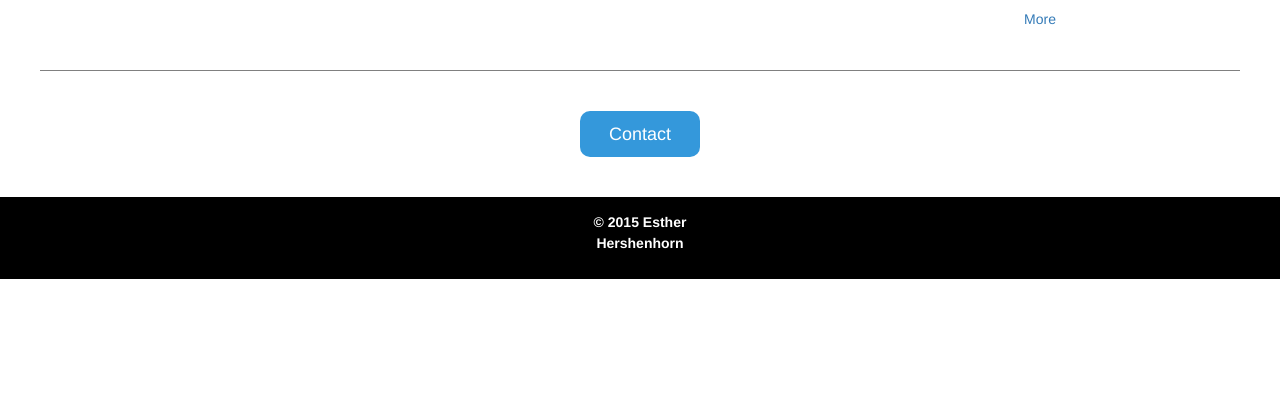
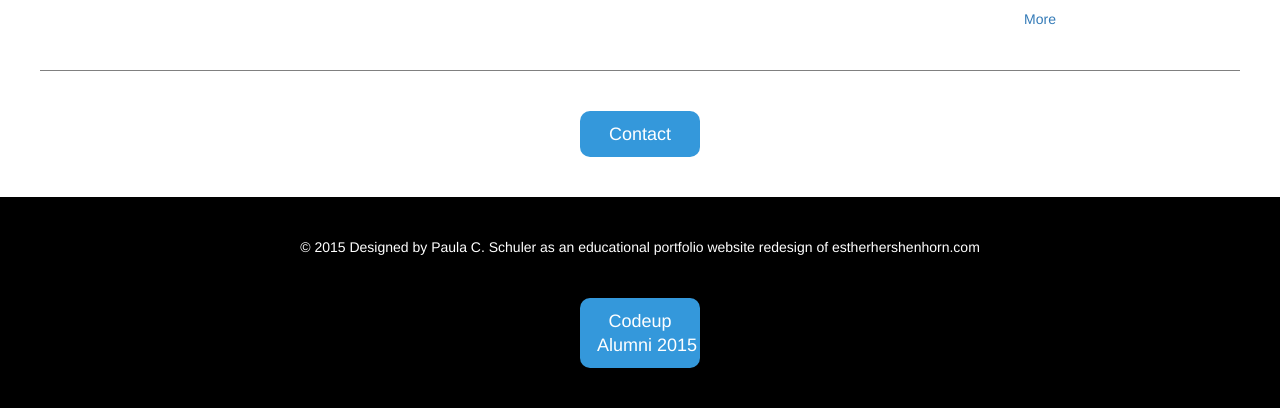
Before and after one commit to paula-c-schuler/planner.dev, a PHP site: page /index.php in a window 1280 px wide. Shown: the part 864-1272 px from the top of the page. Before the commit the page ends 1143 px from the top, so only its background shows below. Run offline with PHP 8.4, Linux system fonts and the light colour scheme.

Commit message:
Added my git and social links, codeup link and button.

```diff
--- a/public/footer.php
+++ b/public/footer.php
@@ -1,7 +1,14 @@
 <!-- WANT TODO:   -->
 
 <footer class="row">
-    <ul class="col-md-12 col-xs-12">
-    	<li>&copy; 2015 Esther Hershenhorn</li>
-    </ul>
+    <div id="by-line-paula" class="top-buffer-4 bottom-buffer-4">&copy; 2015 Designed by Paula C. Schuler as an educational portfolio website redesign of estherhershenhorn.com</div>
+
+    <div class="bottom-buffer-4">
+		<a  id="codeup-button" href="http://codeup.com/" class="btn btn-lg button-contact my-button" role="button">Codeup<br>Alumni 2015 </a>
+	</div>
+    <div class="bottom-buffer-4">
+    	<a id="footer-linkedin-icon" href="https://www.linkedin.com/in/paulacschuler"><i class="contact-links icon icon-3x icon-linkedin-square"></i></a>
+    	<a id="footer-github-icon" href="https://github.com/paula-c-schuler"><i class="contact-links icon icon-3x icon-github"></i></a>
+    </div>
+
 </footer>
```
